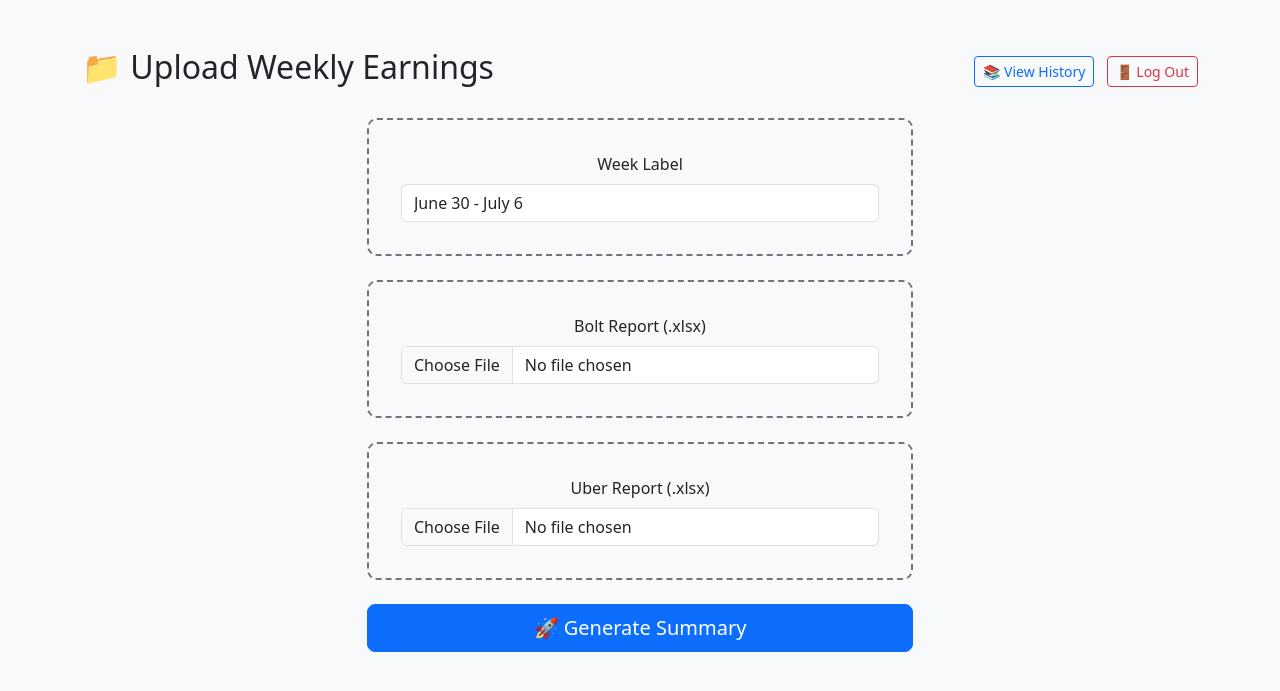
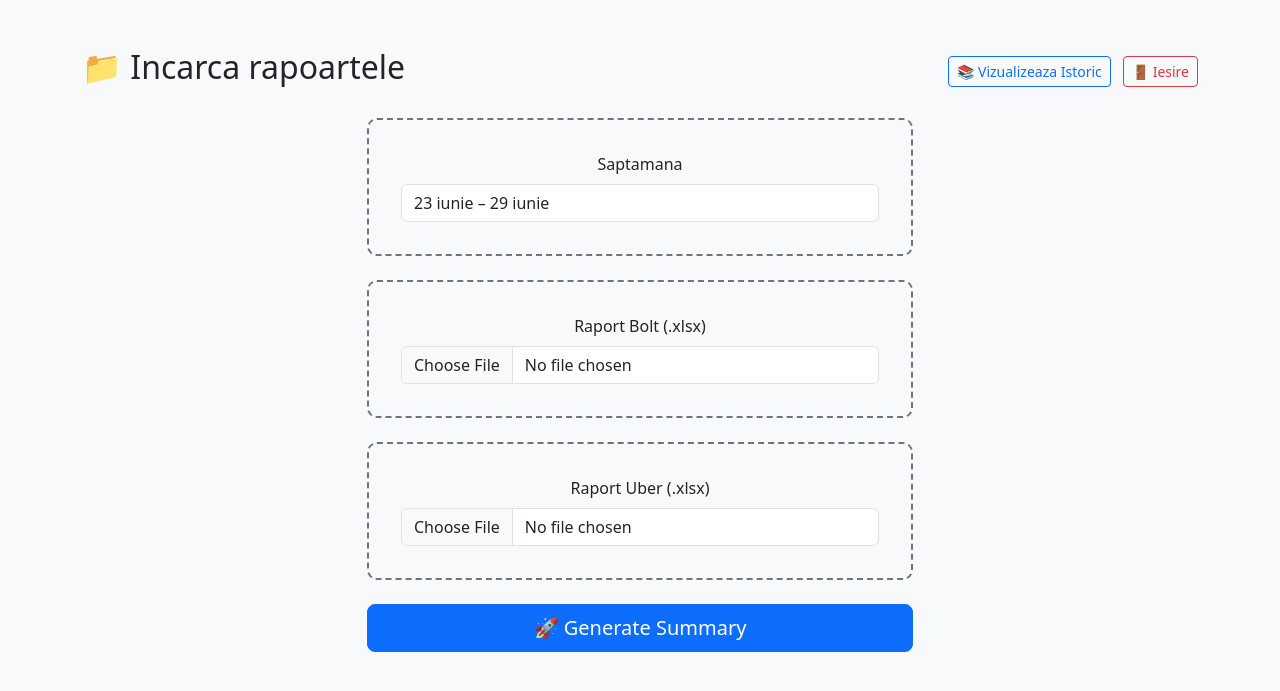
Before and after one commit to Pixs91/manager, a Flask app: page / in a window 1280 px wide. Shown: the top 691 px of the page. Run offline with Flask 3, Linux system fonts and the light colour scheme; the visitor is signed in with stand-in values (Sample User, id 1); some libraries are stand-ins or nearby versions.

Commit message:
Add files via upload

```diff
--- a/templates/index.html
+++ b/templates/index.html
@@ -1,7 +1,7 @@
 <!doctype html>
 <html>
 <head>
-  <title>Upload Driver Reports</title>
+  <title>Raport Saptamanal de Plata</title>
   <link href="https://cdn.jsdelivr.net/npm/bootstrap@5.3.3/dist/css/bootstrap.min.css" rel="stylesheet">
   <style>
     .upload-box {
@@ -24,25 +24,28 @@
 <body class="bg-light py-5">
   <div class="container">
 <div class="d-flex justify-content-between align-items-center mb-4">
-  <h2>📁 Upload Weekly Earnings</h2>
+  <h2>📁 Incarca rapoartele</h2>
   <div>
-    <a href="/history" class="btn btn-outline-primary btn-sm me-2">📚 View History</a>
-    <a href="/logout" class="btn btn-outline-danger btn-sm">🚪 Log Out</a>
+    <a href="/history" class="btn btn-outline-primary btn-sm me-2">📚 Vizualizeaza Istoric</a>
+    <a href="/logout" class="btn btn-outline-danger btn-sm">🚪 Iesire</a>
   </div>
 </div>
+{% if error %}
+  <div class="alert alert-danger mt-3">{{ error }}</div>
+{% endif %}
 
     <form action="/upload" method="POST" enctype="multipart/form-data" class="row justify-content-center">
       <div class="col-md-6">
         <div class="upload-box mb-4">
-          <label for="week" class="form-label">Week Label</label>
+          <label for="week" class="form-label">Saptamana</label>
           <input type="text" name="week" id="week" class="form-control" readonly required>
         </div>
         <div class="upload-box mb-4">
-          <label for="bolt" class="form-label">Bolt Report (.xlsx)</label>
+          <label for="bolt" class="form-label">Raport Bolt (.xlsx)</label>
           <input type="file" name="bolt" id="bolt" class="form-control" accept=".xlsx" required>
         </div>
         <div class="upload-box mb-4">
-          <label for="uber" class="form-label">Uber Report (.xlsx)</label>
+          <label for="uber" class="form-label">Raport Uber (.xlsx)</label>
           <input type="file" name="uber" id="uber" class="form-control" accept=".xlsx" required>
         </div>
         <div class="d-grid">
@@ -53,24 +56,28 @@
   </div>
 
 <script>
-    function getWeekRangeLabel(date) {
+  function getLastWeekRangeLabel(date) {
     const today = new Date(date);
-      const day = today.getDay(); // Sunday = 0
-      const monday = new Date(today);
-      monday.setDate(today.getDate() - ((day + 6) % 7)); // move to Monday
-      const sunday = new Date(monday);
-      sunday.setDate(monday.getDate() + 6);
+    const currentDay = today.getDay(); // Sunday = 0
+    const offsetToLastMonday = ((currentDay + 6) % 7) + 7;
 
-      const options = { month: 'long', day: 'numeric' };
-      const start = monday.toLocaleDateString('en-US', options);
-      const end = sunday.toLocaleDateString('en-US', options);
-      return `${start} - ${end}`; // e.g. "June 24 - June 30"
+    const lastMonday = new Date(today);
+    lastMonday.setDate(today.getDate() - offsetToLastMonday);
+
+    const lastSunday = new Date(lastMonday);
+    lastSunday.setDate(lastMonday.getDate() + 6);
+
+    const roOptions = { month: 'long', day: 'numeric' };
+    const start = lastMonday.toLocaleDateString('ro-RO', roOptions);
+    const end = lastSunday.toLocaleDateString('ro-RO', roOptions);
+
+    return `${start} – ${end}`; // Ex: "24 iunie – 30 iunie"
   }
 
   document.addEventListener('DOMContentLoaded', function () {
     const weekInput = document.getElementById('week');
     if (weekInput) {
-        weekInput.value = getWeekRangeLabel(new Date());
+      weekInput.value = getLastWeekRangeLabel(new Date());
     }
   });
 </script>
```
Lines whose indentation alone changed are shown as unchanged.
